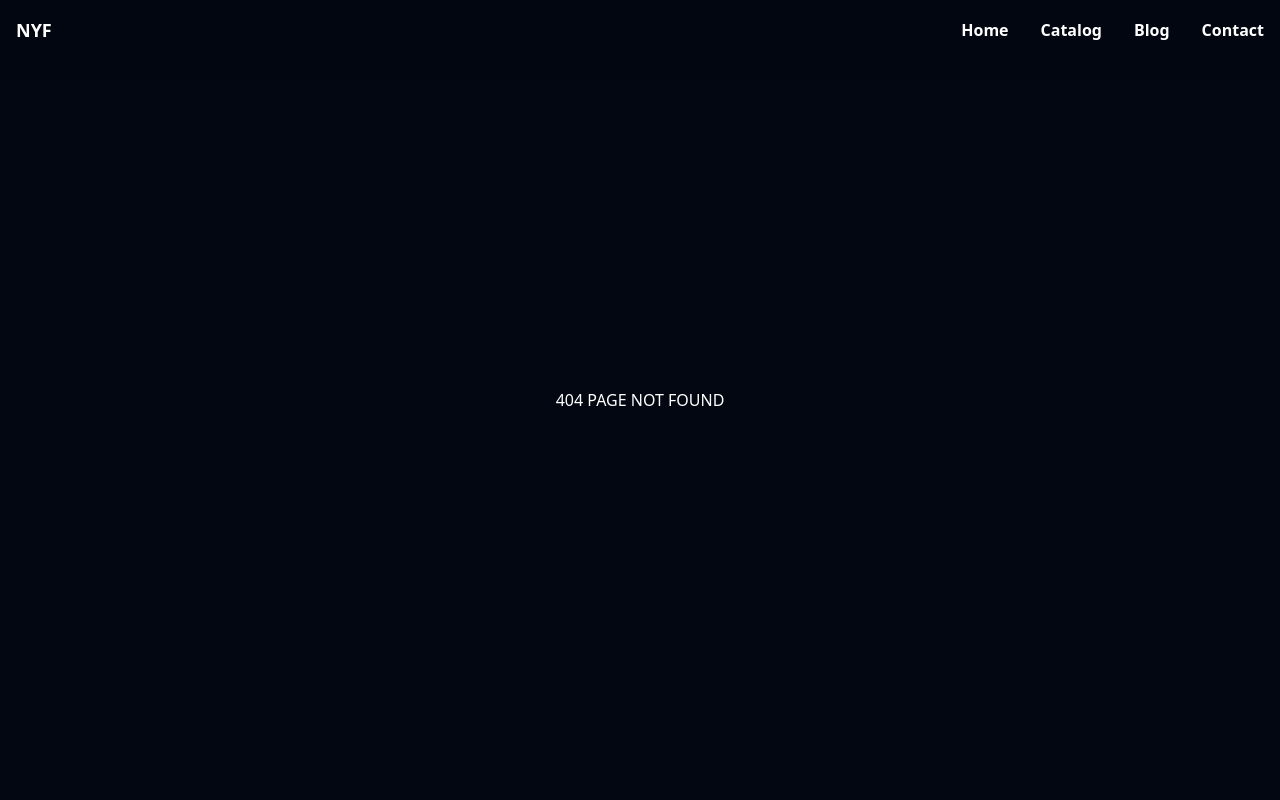
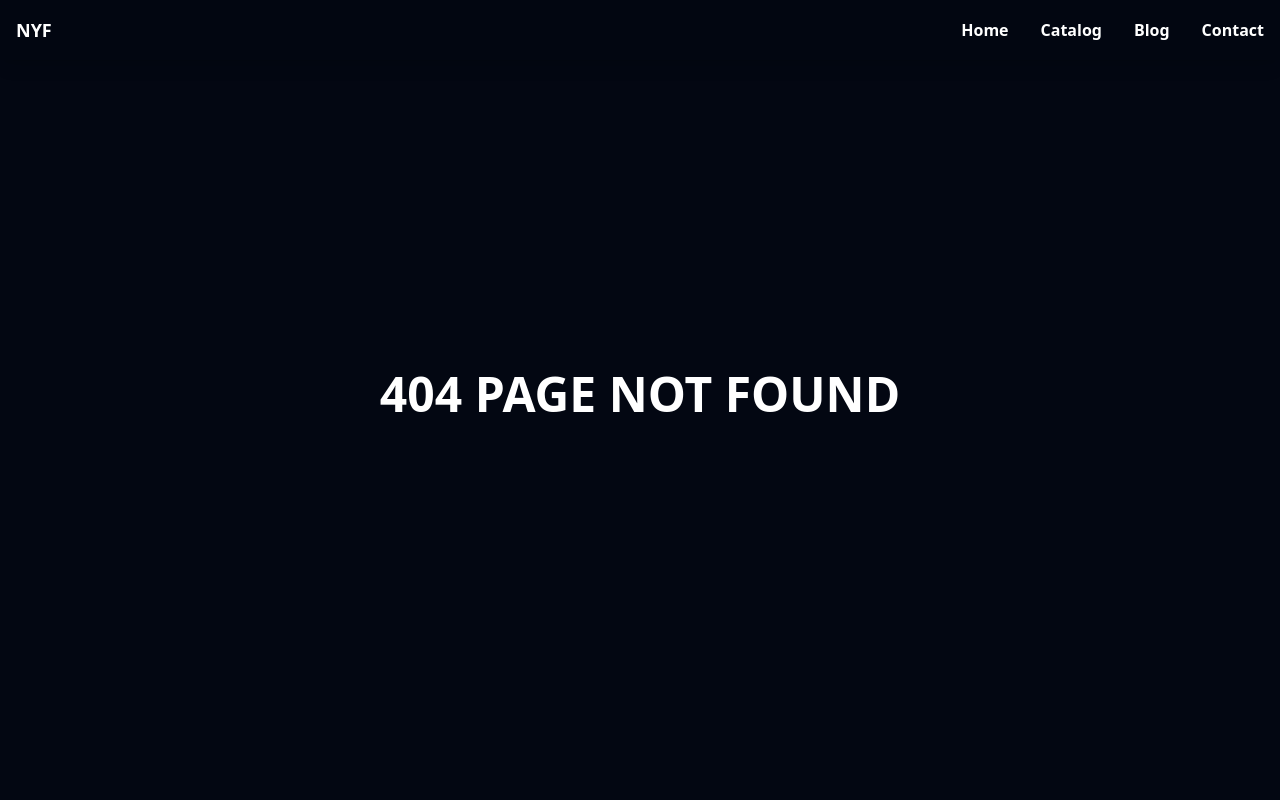
Before and after one commit to CaturSetyono/NYF, a React (Vite) app: page /eror in a window 1280 px wide. Shown: the top 800 px of the page. Built offline with nearby package versions, Linux system fonts and the light colour scheme.

Commit message:
modify error pages

```diff
--- a/src/Pages/ERR.jsx
+++ b/src/Pages/ERR.jsx
@@ -1,7 +1,14 @@
 import React from "react";
 
 const ErrorPage = () => {
-  return <div id="error" className="bg-gray-950 text-white w-full h-screen flex justify-center items-center">404 PAGE NOT FOUND</div>;
+  return (
+    <div
+      id="error"
+      className="bg-gray-950 text-white w-full h-screen flex justify-center items-center"
+    >
+      <h1 className="text-5xl font-bold animate-bounce">404 PAGE NOT FOUND</h1>
+    </div>
+  );
 };
 
 export default ErrorPage;
```
